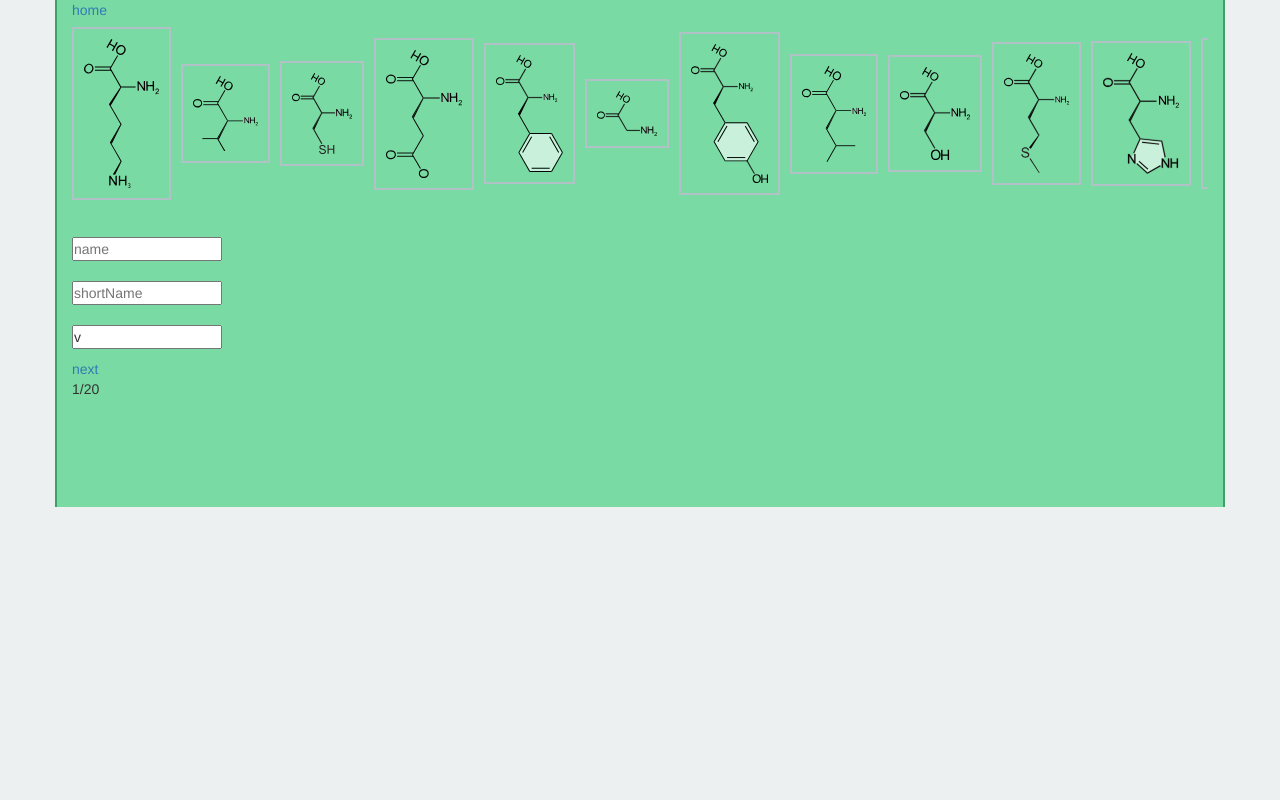
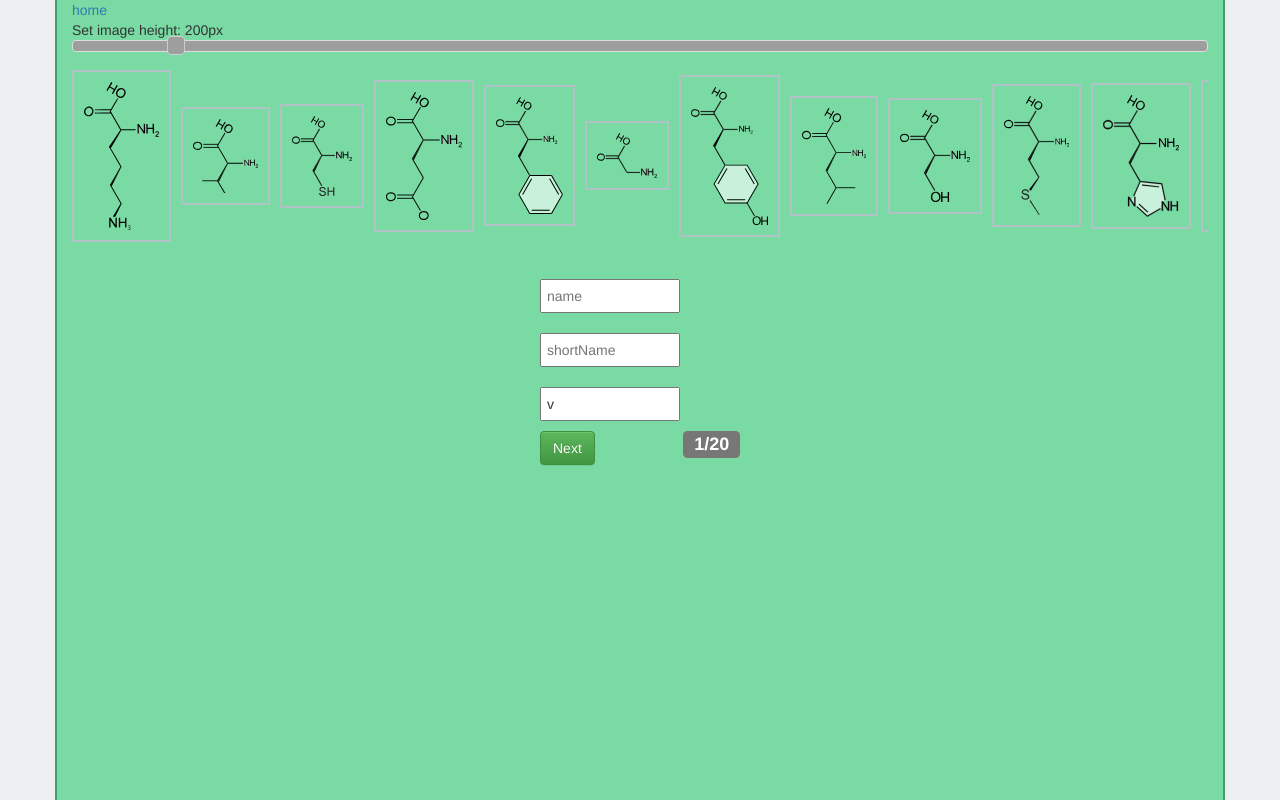
Before and after one commit to thejmazz/aminoacidsgame, a PHP site: page /game.htm in a window 1280 px wide. Run offline with PHP 8.4, Linux system fonts and the light colour scheme; some libraries are stand-ins or nearby versions; grey boxes are pictures that could not be loaded.

Commit message:
Style changes; added slider to change image size

```diff
--- a/css/style.css
+++ b/css/style.css
@@ -42,16 +42,28 @@
 
 .container {
   background-color: rgba(46, 204, 113, 0.6);
+  min-height: 100%;
   border-left: 2px solid rgba(27, 121, 67, 0.6);
   border-right: 2px solid rgba(27, 121, 67, 0.6); }
 
 .val {
   font-weight: bold; }
 
+.btn {
+  float: left; }
+
+.label {
+  float: right; }
+
+.btn a {
+  color: white; }
+  .btn a:hover {
+    color: white; }
+
 #myUl {
   width: 200px;
   overflow: hidden;
-  margin: 0; }
+  margin: 0 auto; }
   #myUl #forms {
     width: 9999px;
     -webkit-transition: all 500ms ease;
@@ -63,7 +75,8 @@
       float: left;
       list-style-type: none; }
       #myUl #forms li input {
-        width: 150px;
+        width: 140px;
+        padding: 5px;
         margin-top: 10px;
         margin-bottom: 10px;
         margin-right: 10px;
@@ -106,10 +119,14 @@
   overflow-x: auto;
   overflow-y: hidden;
   white-space: nowrap;
+  padding-top: 10px;
   padding-bottom: 10px; }
   #structuresWrap::-webkit-scrollbar {
     width: 12px;
-    background: rgba(46, 204, 113, 0.4); }
+    background: rgba(46, 204, 113, 0.4);
+    /*-webkit-box-shadow: inset 0px 2px 5px 0px rgba(0,0,0,0.75);
+    -moz-box-shadow: inset 0px 2px 5px 0px rgba(0,0,0,0.75);
+    box-shadow: inset 0px 2px 5px 0px rgba(0,0,0,0.75);*/ }
   #structuresWrap::-webkit-scrollbar-thumb {
     background: #ecf0f1; }
   #structuresWrap #structures li {
--- a/game.htm
+++ b/game.htm
@@ -4,16 +4,22 @@
 		<title>The Amino Acids</title>
 		<script src="https://ajax.googleapis.com/ajax/libs/angularjs/1.2.24/angular.min.js"></script>
 		<script src="//code.jquery.com/jquery-1.11.0.min.js"></script>
+		<script src="//code.jquery.com/ui/1.11.1/jquery-ui.js"></script>
 		<script src="js/jquery.mousewheel.min.js"></script>
 		<script src="js/main.js"></script>
 		<!-- Latest compiled and minified CSS -->
 		<link rel="stylesheet" href="https://maxcdn.bootstrapcdn.com/bootstrap/3.2.0/css/bootstrap.min.css">
+		<!-- Optional theme -->
+		<link rel="stylesheet" href="https://maxcdn.bootstrapcdn.com/bootstrap/3.2.0/css/bootstrap-theme.min.css">
 		<link rel="stylesheet" href="css/font-awesome.min.css">
+		<link rel="stylesheet" href="css/jquery-ui.min.css">
 		<link rel="stylesheet" href="css/style.css">
 	</head>
 	<body>
 		<div class="container">
-			<a href="index.htm">home</a>
+			<a href="index.htm">home</a><br>
+			<span>Set image height:</span> <span id="size"></span>
+			<div id="slider"></div>
 			<ul id="structuresWrap">
 				<div id="structures">
 
@@ -26,9 +32,8 @@
 						<input class="short" type="text" value="short"></input> <br>
 						<input class="code" type="text" value="code"></input> <br>
 					</li>
-					<a href=# id="next">next</a>
-					<a href=# id="restart">restart</a>
-					<div id="counter"></div>
+					<button type="button" class="btn btn-success"><a href=# id="next">Next<a href=# id="restart">Restart</a></a></button>
+					<br><span id="counter" class="label label-default"></span>
 				</div>
 			</ul>
 
--- a/js/main.js
+++ b/js/main.js
@@ -110,6 +110,22 @@
 }
 
 function main() {
+	 $(function() {
+	    $( "#slider" ).slider({
+	      range: "min",
+	      value: 200,
+	      min: 150,
+	      max: 700,
+	      slide: function( event, ui ) {
+	        $( "#size" ).html(ui.value + 'px' );
+	        $('img').each(function(){
+		    	$(this).height($( "#slider" ).slider( "value" ));
+		    });
+	      }
+	    });
+	    $( "#size" ).html($( "#slider" ).slider( "value" )+ 'px' );
+
+	  });
 	$(function() {
 	   $("#structuresWrap").mousewheel(function(event, delta) {
 	      this.scrollLeft -= (delta * 30);
@@ -160,8 +176,9 @@
 				s += '<input class="code" type="text" value="' + code + '"></input><i class="code fa"></i> <br>';
 			}
 
-			s += '<a href=# id="next">next</a><a href=# id="restart">restart</a>';
-			s += '<div id="counter"></div>';
+			s += '<button type="button" class="btn btn-success"><a href=# id="next">Next</a><a href=# id="restart">Restart</a></button>';
+			s += '<h3 style="margin:0;"><span id="counter" class="label label-default"></span></h3>';
+			s += '<div class="clear"></div>';
 			s += '</li>';
 		}
 
--- a/scss/style.scss
+++ b/scss/style.scss
@@ -77,17 +77,31 @@
 }
 .container {
   background-color: rgba($mainBg,0.6);
+  min-height: 100%;
   border-left: 2px solid darken(rgba($mainBg, 0.6),20%);
   border-right: 2px solid darken(rgba($mainBg, 0.6),20%);
 }
 .val {
   font-weight: bold;
 }
+.btn {
+  float: left;
+}
+.label {
+  float: right;
+}
+.btn a {
+  color: white;
+
+  &:hover {
+    color: white;
+  }
+}
 
 #myUl {
   width: 200px;
   overflow: hidden;
-  margin: 0;
+  margin: 0 auto;
 
   #forms {
     width: 9999px;
@@ -99,7 +113,9 @@
       list-style-type: none;
 
       input {
-        width: 150px;
+        width: 140px;
+        padding: 5px;
+        //border-radius: 5px;
         margin-top: 10px;
         margin-bottom: 10px;
         margin-right: 10px;
@@ -152,11 +168,16 @@
   overflow-x: auto;
   overflow-y: hidden;
   white-space: nowrap;
+  padding-top: 10px;
   padding-bottom: 10px;
 
   &::-webkit-scrollbar {
       width: 12px;
       background: rgba($emerald,0.4);;
+
+      /*-webkit-box-shadow: inset 0px 2px 5px 0px rgba(0,0,0,0.75);
+      -moz-box-shadow: inset 0px 2px 5px 0px rgba(0,0,0,0.75);
+      box-shadow: inset 0px 2px 5px 0px rgba(0,0,0,0.75);*/
   }
   &::-webkit-scrollbar-thumb {
       background: $clouds;
@@ -184,6 +205,7 @@
         padding: 10px;
         border:2px solid darken($clouds, 20%);
         @include transition(250ms);
+        //height: 200px;
 
         &.givenStruct {
           //height: 200px;
```
Also changed, not shown: index.htm (+8 -1 lines), css/jquery-ui.min.css (added).
